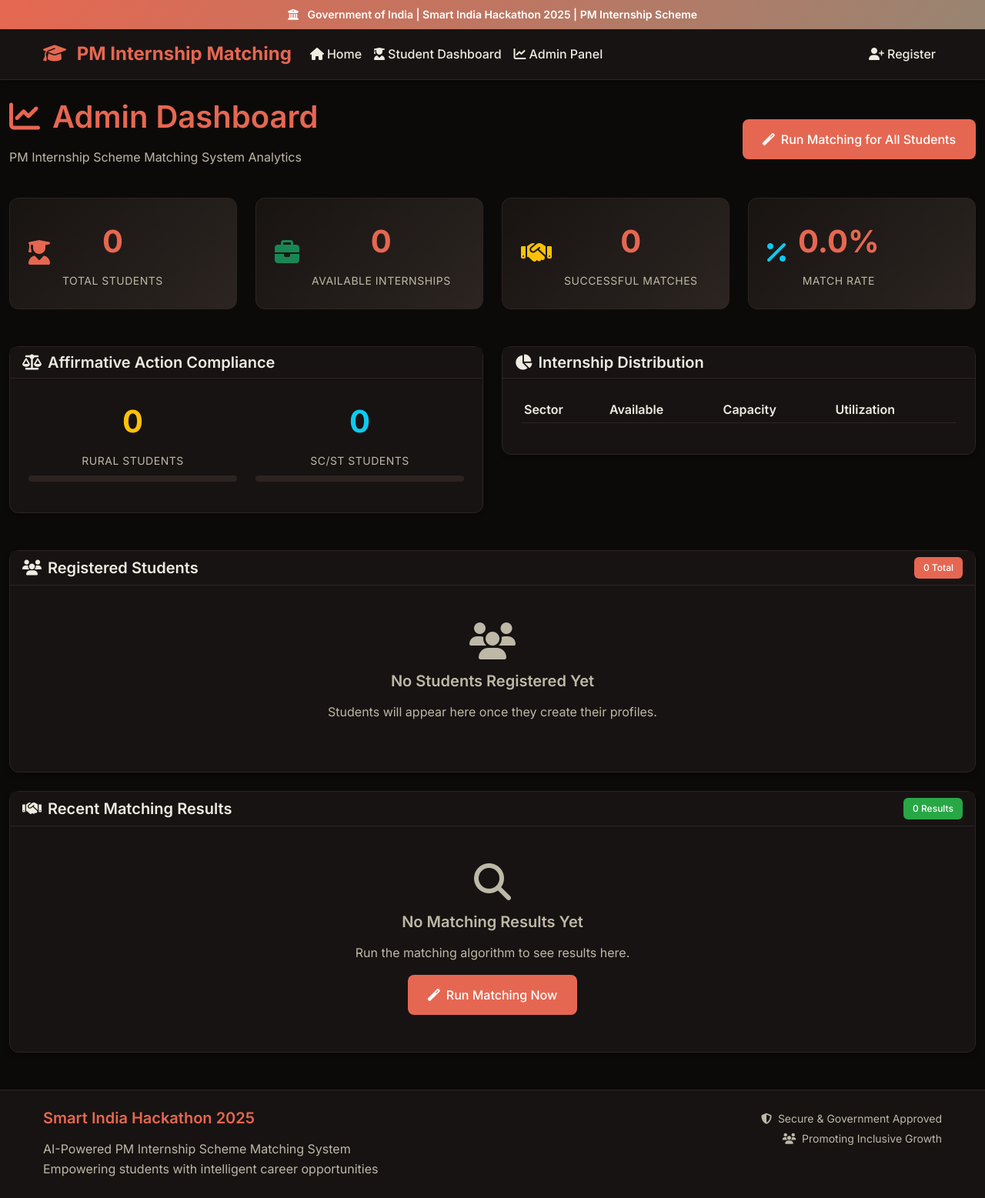
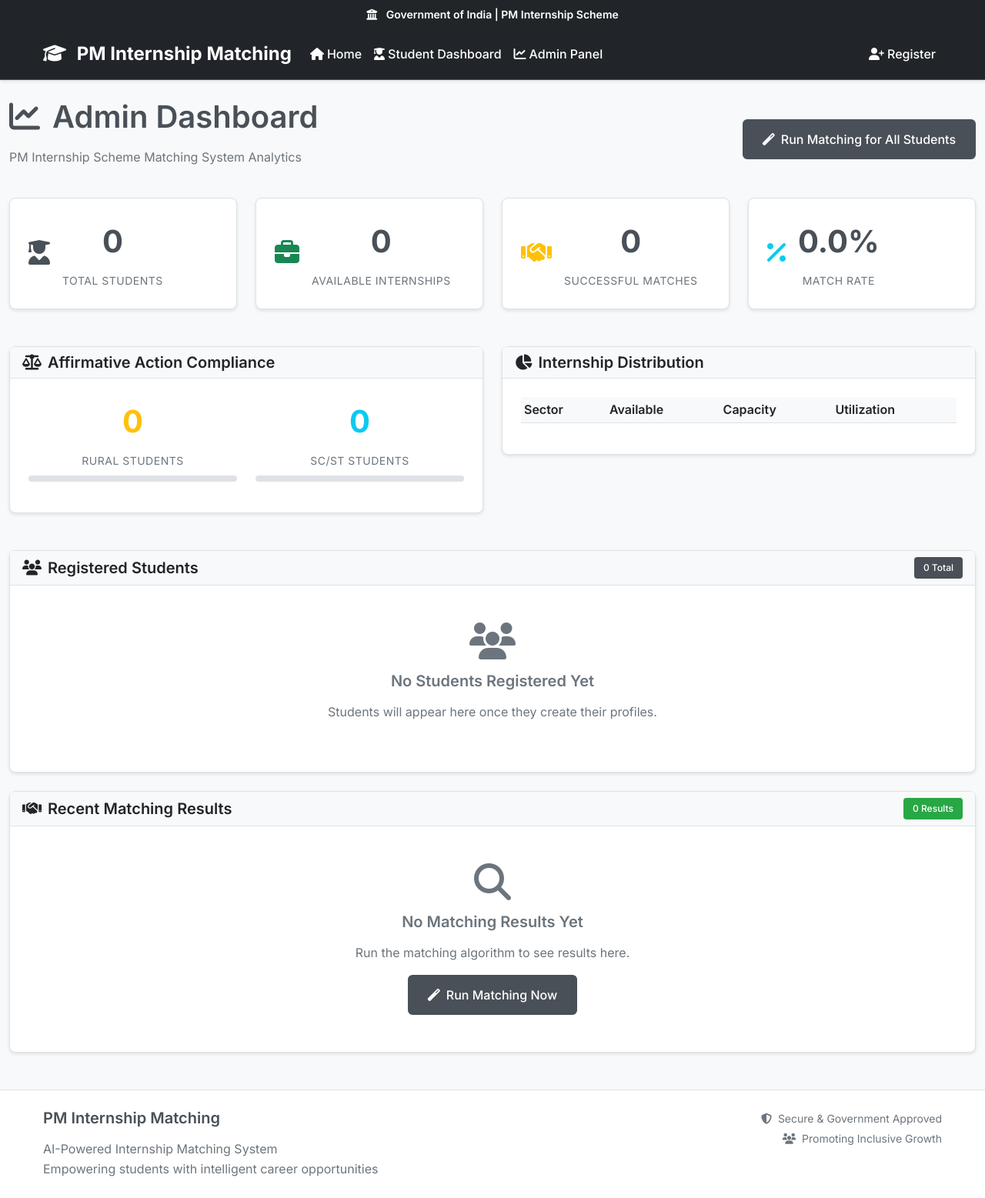
Before and after one commit to dhruvsoran/sih-2025-project, a Flask app: page /admin in a window 1280 px wide. Shown: the whole page at 77% size. Run offline with Flask 3, Linux system fonts and the light colour scheme; lists and menus that the app fills with data are empty.

Commit message:
Update website to use a professional white and grey color theme
Refactor the project's UI to adopt a professional color palette, replacing the dark theme with lighter shades of grey and white, and update various text elements and titles to be more concise.

Replit-Commit-Author: Agent
Replit-Commit-Session-Id: 1aca8a65-463d-46b3-8c49-4d604f156623
Replit-Commit-Checkpoint-Type: full_checkpoint
Replit-Commit-Screenshot-Url: https://storage.googleapis.com/screenshot-production-us-central1/78be2aaf-0630-480c-9d55-9d5faa5a4346/1aca8a65-463d-46b3-8c49-4d604f156623/TMKNICa

```diff
--- a/static/css/style.css
+++ b/static/css/style.css
@@ -1,24 +1,33 @@
-/* Smart India Hackathon 2025 - PM Internship Matching System */
-/* Color Palette:
-   Background: hsl(20, 14%, 4%) - Dark charcoal
-   Primary: hsl(9, 75%, 61%) - Warm coral
-   Secondary: hsl(30, 15%, 52%) - Muted brown
-   Text: hsl(45, 25%, 91%) - Light cream
-   Cards: hsl(20, 14%, 8%) - Dark brown
+/* PM Internship Matching System */
+/* Professional Color Palette:
+   Background: #f8f9fa (Light grey)
+   Cards: #ffffff (Pure white)
+   Dark areas: #212529 (Dark charcoal)
+   Primary: #495057 (Medium grey)
+   Secondary: #6c757d (Light grey)
+   Text: #212529 (Dark charcoal)
+   Text muted: #6c757d (Grey)
+   Borders: #dee2e6 (Light grey border)
+   Accent: #007bff (Professional blue)
 */
 
 @import url('https://fonts.googleapis.com/css2?family=Inter:wght@300;400;500;600;700&display=swap');
 
 :root {
-    --bg-primary: hsl(20, 14%, 4%);
-    --bg-card: hsl(20, 14%, 8%);
-    --color-primary: hsl(9, 75%, 61%);
-    --color-secondary: hsl(30, 15%, 52%);
-    --color-text: hsl(45, 25%, 91%);
-    --color-text-muted: hsl(45, 15%, 70%);
-    --border-color: hsl(20, 14%, 15%);
-    --shadow: 0 4px 6px -1px rgba(0, 0, 0, 0.3);
-    --shadow-lg: 0 10px 15px -3px rgba(0, 0, 0, 0.4);
+    --bg-primary: #f8f9fa;
+    --bg-card: #ffffff;
+    --bg-dark: #212529;
+    --color-primary: #495057;
+    --color-secondary: #6c757d;
+    --color-accent: #007bff;
+    --color-text: #212529;
+    --color-text-muted: #6c757d;
+    --color-text-light: #ffffff;
+    --border-color: #dee2e6;
+    --border-color-dark: #495057;
+    --shadow: 0 2px 4px rgba(0, 0, 0, 0.1);
+    --shadow-lg: 0 4px 12px rgba(0, 0, 0, 0.15);
+    --gradient-primary: linear-gradient(135deg, #495057, #6c757d);
 }
 
 * {
@@ -59,32 +69,32 @@ h4 { font-size: 1.25rem; }
 }
 
 .navbar {
-    background-color: var(--bg-card) !important;
-    border-bottom: 1px solid var(--border-color);
+    background-color: var(--bg-dark) !important;
+    border-bottom: 1px solid var(--border-color-dark);
     box-shadow: var(--shadow);
 }
 
 .navbar-brand {
-    color: var(--color-primary) !important;
+    color: var(--color-text-light) !important;
     font-weight: 700;
     font-size: 1.5rem;
 }
 
 .navbar-nav .nav-link {
-    color: var(--color-text) !important;
+    color: var(--color-text-light) !important;
     font-weight: 500;
     transition: color 0.3s ease;
 }
 
 .navbar-nav .nav-link:hover {
-    color: var(--color-primary) !important;
+    color: var(--color-accent) !important;
 }
 
 /* Cards and Content Areas */
 .card {
     background-color: var(--bg-card);
     border: 1px solid var(--border-color);
-    border-radius: 12px;
+    border-radius: 8px;
     box-shadow: var(--shadow);
     transition: transform 0.3s ease, box-shadow 0.3s ease;
 }
@@ -95,9 +105,10 @@ h4 { font-size: 1.25rem; }
 }
 
 .card-header {
-    background-color: var(--bg-card);
+    background-color: var(--bg-primary);
     border-bottom: 1px solid var(--border-color);
     font-weight: 600;
+    color: var(--color-text);
 }
 
 .card-body {
@@ -107,7 +118,7 @@ h4 { font-size: 1.25rem; }
 /* Buttons */
 .btn {
     font-weight: 500;
-    border-radius: 8px;
+    border-radius: 6px;
     padding: 0.75rem 1.5rem;
     transition: all 0.3s ease;
     text-decoration: none;
@@ -194,16 +217,18 @@ h4 { font-size: 1.25rem; }
 
 /* Dashboard Statistics */
 .stat-card {
-    background: linear-gradient(135deg, var(--bg-card), var(--border-color));
-    border-radius: 12px;
+    background: var(--bg-card);
+    border: 1px solid var(--border-color);
+    border-radius: 8px;
     padding: 1.5rem;
     text-align: center;
-    border: 1px solid var(--border-color);
-    transition: transform 0.3s ease;
+    transition: transform 0.3s ease, box-shadow 0.3s ease;
+    box-shadow: var(--shadow);
 }
 
 .stat-card:hover {
     transform: translateY(-3px);
+    box-shadow: var(--shadow-lg);
 }
 
 .stat-number {
@@ -223,11 +248,11 @@ h4 { font-size: 1.25rem; }
 /* Tables */
 .table {
     color: var(--color-text);
-    background-color: transparent;
+    background-color: var(--bg-card);
 }
 
 .table th {
-    background-color: var(--bg-card);
+    background-color: var(--bg-primary);
     border-color: var(--border-color);
     color: var(--color-text);
     font-weight: 600;
@@ -239,40 +264,48 @@ h4 { font-size: 1.25rem; }
 }
 
 .table-striped tbody tr:nth-of-type(odd) {
-    background-color: rgba(255, 255, 255, 0.02);
+    background-color: rgba(0, 0, 0, 0.02);
 }
 
 /* Badges and Tags */
 .badge {
     font-weight: 500;
     padding: 0.5rem 0.75rem;
-    border-radius: 6px;
+    border-radius: 4px;
 }
 
 .badge.bg-primary {
     background-color: var(--color-primary) !important;
+    color: var(--color-text-light) !important;
 }
 
 .badge.bg-secondary {
     background-color: var(--color-secondary) !important;
+    color: var(--color-text-light) !important;
 }
 
 .badge.bg-success {
     background-color: #28a745 !important;
+    color: var(--color-text-light) !important;
 }
 
 .badge.bg-warning {
     background-color: #ffc107 !important;
-    color: #000;
+    color: var(--color-text) !important;
+}
+
+.badge.bg-info {
+    background-color: var(--color-accent) !important;
+    color: var(--color-text-light) !important;
 }
 
 /* Skills Tags */
 .skill-tag {
     display: inline-block;
     background-color: var(--color-primary);
-    color: white;
+    color: var(--color-text-light);
     padding: 0.25rem 0.75rem;
-    border-radius: 20px;
+    border-radius: 16px;
     font-size: 0.875rem;
     margin: 0.25rem;
     font-weight: 500;
@@ -339,74 +374,98 @@ h4 { font-size: 1.25rem; }
 /* Progress Indicators */
 .progress {
     background-color: var(--border-color);
-    border-radius: 10px;
+    border-radius: 8px;
     height: 8px;
 }
 
 .progress-bar {
-    background-color: var(--color-primary);
-    border-radius: 10px;
+    background-color: var(--color-accent);
+    border-radius: 8px;
 }
 
 /* Alerts */
 .alert {
-    border-radius: 8px;
-    border: none;
+    border-radius: 6px;
+    border: 1px solid var(--border-color);
     padding: 1rem 1.5rem;
     margin-bottom: 1rem;
 }
 
 .alert-success {
     background-color: rgba(40, 167, 69, 0.1);
-    color: #28a745;
-    border-left: 4px solid #28a745;
+    color: #155724;
+    border-color: #c3e6cb;
 }
 
 .alert-danger {
     background-color: rgba(220, 53, 69, 0.1);
-    color: #dc3545;
-    border-left: 4px solid #dc3545;
+    color: #721c24;
+    border-color: #f5c6cb;
 }
 
 .alert-warning {
     background-color: rgba(255, 193, 7, 0.1);
-    color: #ffc107;
-    border-left: 4px solid #ffc107;
+    color: #856404;
+    border-color: #ffeaa7;
 }
 
 .alert-info {
-    background-color: rgba(23, 162, 184, 0.1);
-    color: #17a2b8;
-    border-left: 4px solid #17a2b8;
+    background-color: rgba(0, 123, 255, 0.1);
+    color: #004085;
+    border-color: #b3d4fc;
+}
+
+.alert-light {
+    background-color: var(--bg-primary);
+    color: var(--color-text);
+    border-color: var(--border-color);
 }
 
 /* Hero Section */
 .hero {
-    background: linear-gradient(135deg, var(--bg-primary), var(--bg-card));
+    background: var(--gradient-primary);
     padding: 4rem 0;
     text-align: center;
     margin-bottom: 3rem;
+    color: var(--color-text-light);
 }
 
 .hero h1 {
     font-size: 3rem;
     margin-bottom: 1rem;
-    background: linear-gradient(135deg, var(--color-primary), var(--color-secondary));
-    -webkit-background-clip: text;
-    -webkit-text-fill-color: transparent;
-    background-clip: text;
+    color: var(--color-text-light);
 }
 
 .hero p {
     font-size: 1.25rem;
-    color: var(--color-text-muted);
+    color: rgba(255, 255, 255, 0.9);
     margin-bottom: 2rem;
+}
+
+/* Government Header */
+.gov-header {
+    background: var(--bg-dark);
+    padding: 0.5rem 0;
+    text-align: center;
+    font-size: 0.875rem;
+    font-weight: 600;
+    color: var(--color-text-light);
+}
+
+.scheme-badge {
+    background: var(--gradient-primary);
+    color: var(--color-text-light);
+    padding: 0.5rem 1rem;
+    border-radius: 16px;
+    font-weight: 600;
+    display: inline-block;
+    margin-bottom: 1rem;
 }
 
 /* Loading Spinner */
 .spinner {
     border: 3px solid var(--border-color);
-    border-top: 3px solid var(--color-primary);
+    border-top: 3px solid var(--color-accent);
     border-radius: 50%;
     width: 30px;
     height: 30px;
@@ -482,34 +612,60 @@ h4 { font-size: 1.25rem; }
 
 /* Selection */
 ::selection {
-    background: var(--color-primary);
-    color: white;
+    background: var(--color-accent);
+    color: var(--color-text-light);
 }
 
 /* Focus styles for accessibility */
 .btn:focus,
 .form-control:focus,
 .form-select:focus {
-    outline: 2px solid var(--color-primary);
+    outline: 2px solid var(--color-accent);
     outline-offset: 2px;
 }
 
-/* Government Portal Branding */
-.gov-header {
-    background: linear-gradient(135deg, var(--color-primary), var(--color-secondary));
-    padding: 0.5rem 0;
-    text-align: center;
-    font-size: 0.875rem;
-    font-weight: 600;
-    color: white;
+/* Footer styling */
+footer {
+    background-color: var(--bg-card) !important;
+    border-top: 1px solid var(--border-color) !important;
+    color: var(--color-text);
 }
 
-.scheme-badge {
-    background: linear-gradient(135deg, var(--color-primary), var(--color-secondary));
-    color: white;
-    padding: 0.5rem 1rem;
-    border-radius: 20px;
-    font-weight: 600;
-    display: inline-block;
-    margin-bottom: 1rem;
+/* Navigation active states */
+.navbar-nav .nav-link.active {
+    color: var(--color-accent) !important;
 }
+
+/* Button variants for different contexts */
+.btn-success {
+    background-color: #28a745;
+    border-color: #28a745;
+    color: var(--color-text-light);
+}
+
+.btn-success:hover {
+    background-color: #218838;
+    border-color: #1e7e34;
+}
+
+.btn-warning {
+    background-color: #ffc107;
+    border-color: #ffc107;
+    color: var(--color-text);
+}
+
+.btn-warning:hover {
+    background-color: #e0a800;
+    border-color: #d39e00;
+}
+
+.btn-danger {
+    background-color: #dc3545;
+    border-color: #dc3545;
+    color: var(--color-text-light);
+}
+
+.btn-danger:hover {
+    background-color: #c82333;
+    border-color: #bd2130;
+}
--- a/static/js/main.js
+++ b/static/js/main.js
@@ -1,5 +1,4 @@
-// Smart India Hackathon 2025 - PM Internship Matching System
-// Interactive JavaScript functionality
+// PM Internship Matching System - Interactive JavaScript functionality
 
 document.addEventListener('DOMContentLoaded', function() {
     // Initialize all interactive components
--- a/templates/admin_dashboard.html
+++ b/templates/admin_dashboard.html
@@ -1,6 +1,6 @@
 {% extends "base.html" %}
 
-{% block title %}Admin Dashboard - PM Internship Matching{% endblock %}
+{% block title %}Admin Dashboard - PM Internship Matching System{% endblock %}
 
 {% block content %}
 <div class="container-fluid my-4">
--- a/templates/base.html
+++ b/templates/base.html
@@ -3,7 +3,7 @@
 <head>
     <meta charset="UTF-8">
     <meta name="viewport" content="width=device-width, initial-scale=1.0">
-    <title>{% block title %}Smart India Hackathon 2025 - PM Internship Matching{% endblock %}</title>
+    <title>{% block title %}PM Internship Matching System{% endblock %}</title>
 
     <!-- Bootstrap CSS -->
     <link href="https://cdn.jsdelivr.net/npm/bootstrap@5.3.2/dist/css/bootstrap.min.css" rel="stylesheet">
@@ -19,7 +19,7 @@
     <div class="gov-header">
         <div class="container">
             <i class="fas fa-university me-2"></i>
-            Government of India | Smart India Hackathon 2025 | PM Internship Scheme
+            Government of India | PM Internship Scheme
         </div>
     </div>
 
@@ -97,9 +97,9 @@
         <div class="container">
             <div class="row">
                 <div class="col-md-8">
-                    <h5 class="text-primary">Smart India Hackathon 2025</h5>
+                    <h5 class="text-primary">PM Internship Matching</h5>
                     <p class="text-muted mb-0">
-                        AI-Powered PM Internship Scheme Matching System<br>
+                        AI-Powered Internship Matching System<br>
                         Empowering students with intelligent career opportunities
                     </p>
                 </div>
--- a/templates/index.html
+++ b/templates/index.html
@@ -7,7 +7,7 @@
         <div class="row justify-content-center">
             <div class="col-lg-10 text-center">
                 <div class="scheme-badge">
-                    <i class="fas fa-star me-2"></i>Smart India Hackathon 2025
+                    <i class="fas fa-star me-2"></i>PM Internship Scheme
                 </div>
                 <h1 class="display-4 fw-bold mb-4">
                     AI-Powered PM Internship Matching
--- a/templates/matching_results.html
+++ b/templates/matching_results.html
@@ -1,6 +1,6 @@
 {% extends "base.html" %}
 
-{% block title %}Matching Results - PM Internship Matching{% endblock %}
+{% block title %}Matching Results - PM Internship Matching System{% endblock %}
 
 {% block content %}
 <div class="container my-5">
--- a/templates/profile_form.html
+++ b/templates/profile_form.html
@@ -1,6 +1,6 @@
 {% extends "base.html" %}
 
-{% block title %}Create Profile - PM Internship Matching{% endblock %}
+{% block title %}Create Profile - PM Internship Matching System{% endblock %}
 
 {% block content %}
 <div class="container my-5">
--- a/templates/student_dashboard.html
+++ b/templates/student_dashboard.html
@@ -1,6 +1,6 @@
 {% extends "base.html" %}
 
-{% block title %}Student Dashboard - PM Internship Matching{% endblock %}
+{% block title %}Student Dashboard - PM Internship Matching System{% endblock %}
 
 {% block content %}
 <div class="container my-5">
```
Also changed, not shown: other parts of static/css/style.css (+103 -17 lines), replit.md (+2 -2 lines).
